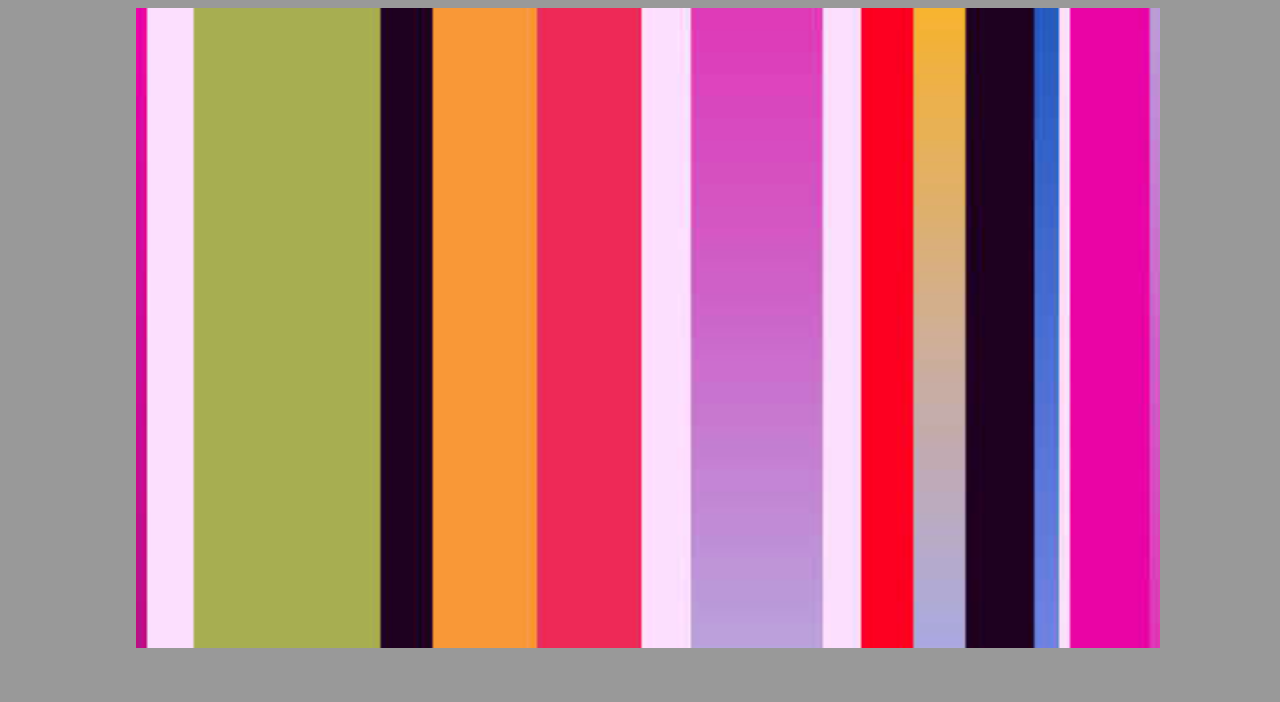
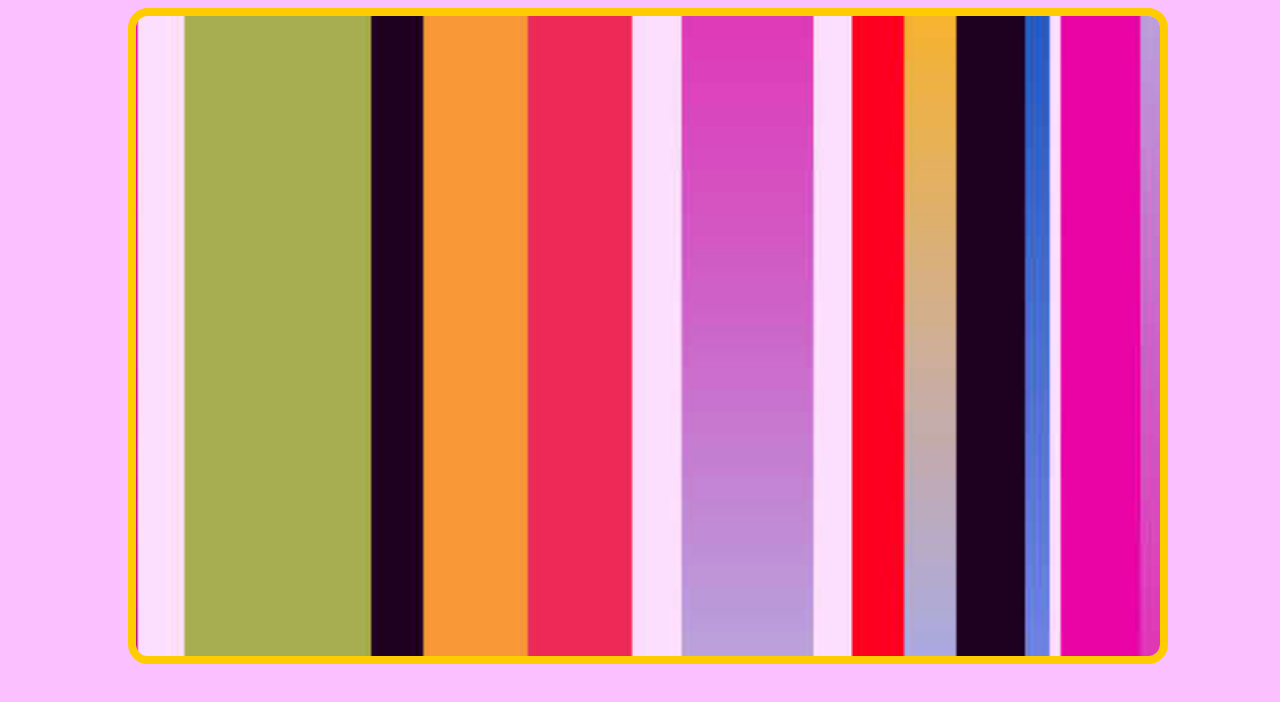
Before and after one commit to heldrida/draggable_image_panorama, a website: page app/index.html in a window 1280 px wide. Drawn offline with nearby package versions, Linux system fonts and the light colour scheme.

Commit message:
small style amends

```diff
--- a/app/scripts/main.js
+++ b/app/scripts/main.js
@@ -10,7 +10,7 @@ $('document').ready(function () {
         $moveElement: $('.panorama img'),
         swipeMode: $('.panorama').data('swipe'),
         timestart: 0,
-        seconds: 12,
+        seconds: 60,
         msTotal: 0,
         direction: -1,
         positionX: 0,
--- a/app/styles/styles.css
+++ b/app/styles/styles.css
@@ -4,12 +4,14 @@ html {
   html body {
     width: 100%;
     height: 100%;
-    background-color: #999; }
+    background-color: #FAC0FF; }
     html body .panorama {
       width: 80%;
       height: 80%;
       margin: 0 auto;
-      overflow: hidden; }
+      overflow: hidden;
+      border: 8px solid #FC0;
+      border-radius: 20px; }
       html body .panorama img {
         height: 100%;
         position: relative;
```
